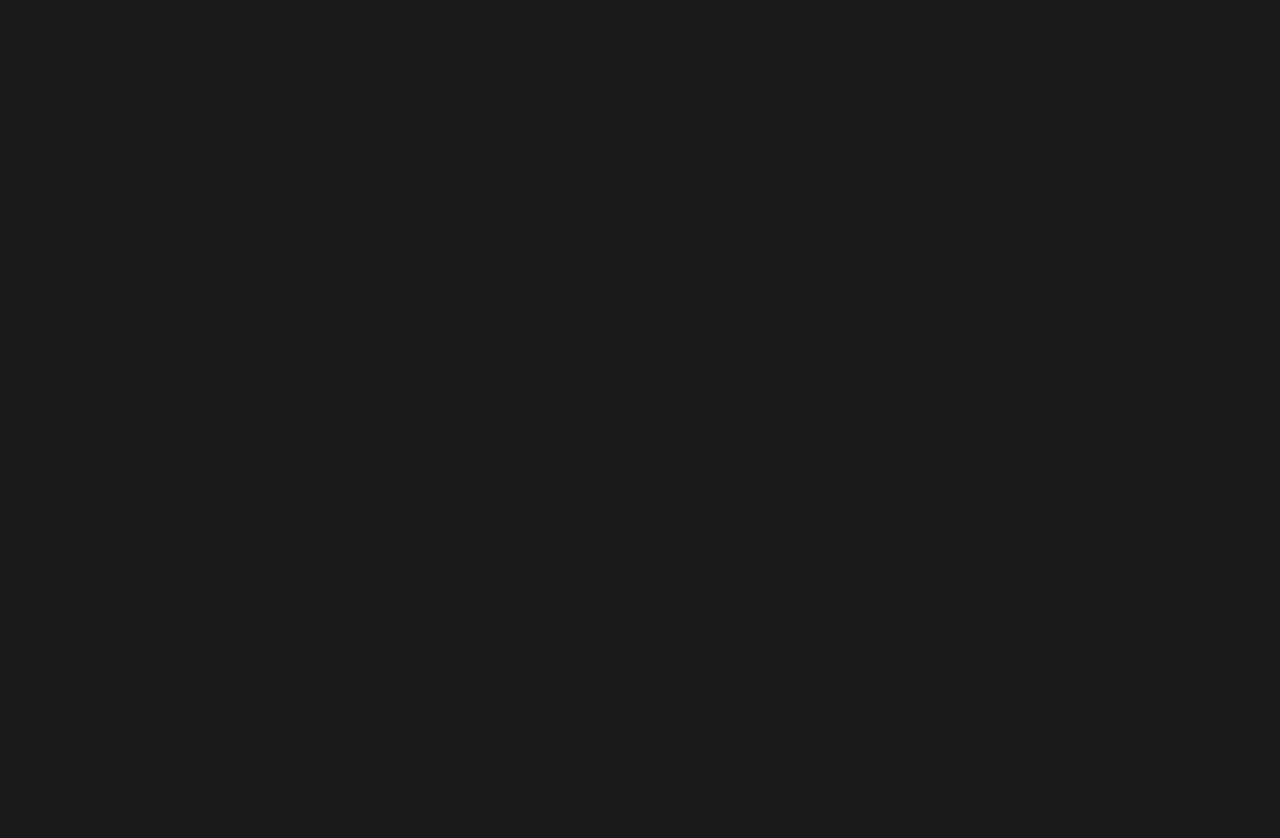
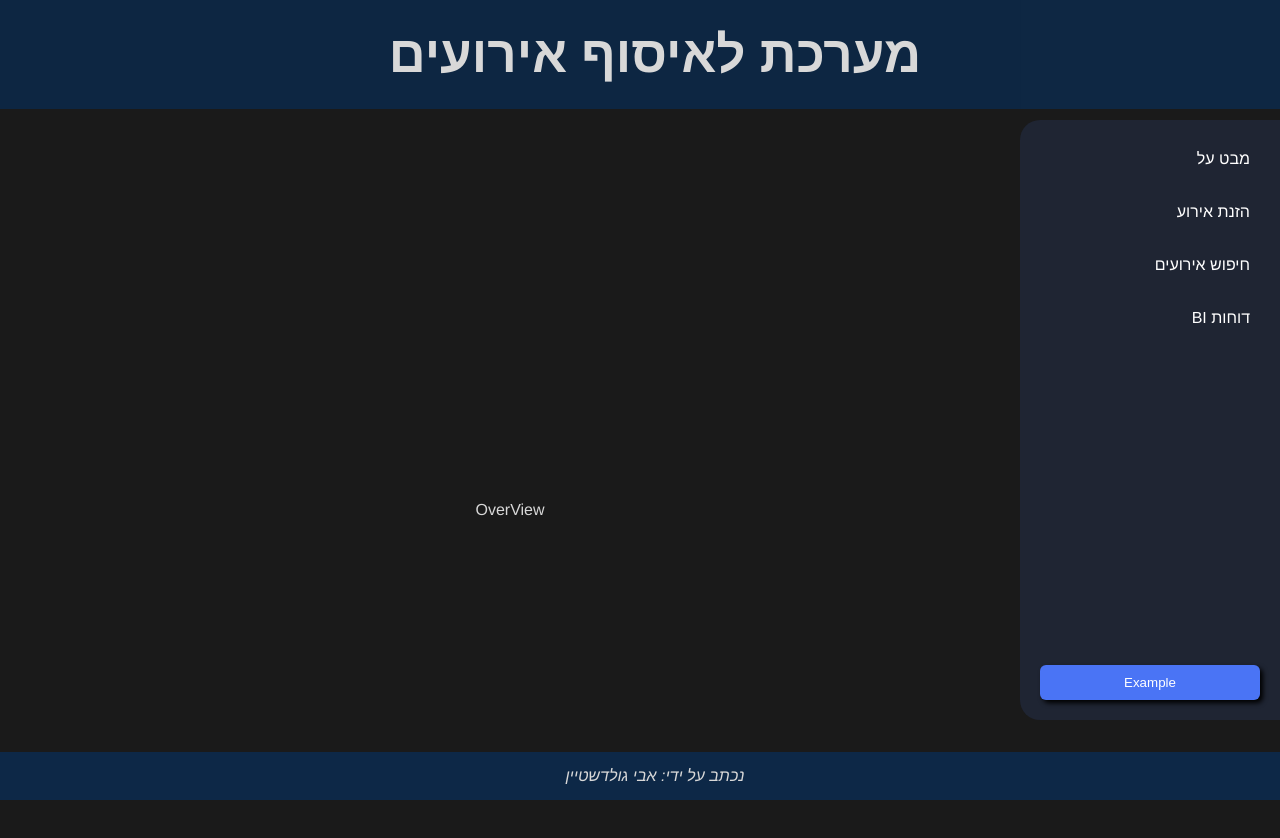
Before and after one commit to AviGoldshtein/safety-avi-goldshtein, a React (Vite) app: page /over-vieu in a window 1280 px wide. Before the commit this address had no page. Shown: the top 838 px of the page. Before the commit the page ends 800 px from the top, so only its background shows below. Built offline with nearby package versions, Linux system fonts and the light colour scheme.

Commit message:
Add OverView page and update sidebar link to point to it

```diff
--- a/src/App.tsx
+++ b/src/App.tsx
@@ -2,6 +2,7 @@ import { Routes, Route } from "react-router-dom";
 
 
 import Home from "./pages/Home"
+import OverView from "./pages/OverView";
 import Development from "./pages/Development";
 
 function App() {
@@ -9,6 +10,7 @@ function App() {
   return (
     <Routes>
       <Route path="/" element={<Home />} />
+      <Route path="/over-vieu" element={<OverView />} />
       <Route path="/development" element={<Development />} />
     </Routes>
   )
--- a/src/components/Sidebar/Sidebar.tsx
+++ b/src/components/Sidebar/Sidebar.tsx
@@ -5,7 +5,7 @@ export default function Sidebar(){
     return (
         <aside className={styles.sidebar}>
             <nav className={styles.nav}>
-                <Link to="/development">מבט על</Link>
+                <Link to="/over-vieu">מבט על</Link>
                 <Link to="/">הזנת אירוע</Link>
                 <Link to="/development">חיפוש אירועים</Link>
                 <Link to="/development">דוחות BI</Link>
--- /dev/null
+++ b/src/pages/OverView.tsx
@@ -0,0 +1,12 @@
+import LayoutMain from "../layouts/LayoutMain"
+
+
+export default function OverView(){
+    return(
+        <div>
+            <LayoutMain>
+                <p>OverView</p>
+            </LayoutMain>
+        </div>
+    )
+}
```
